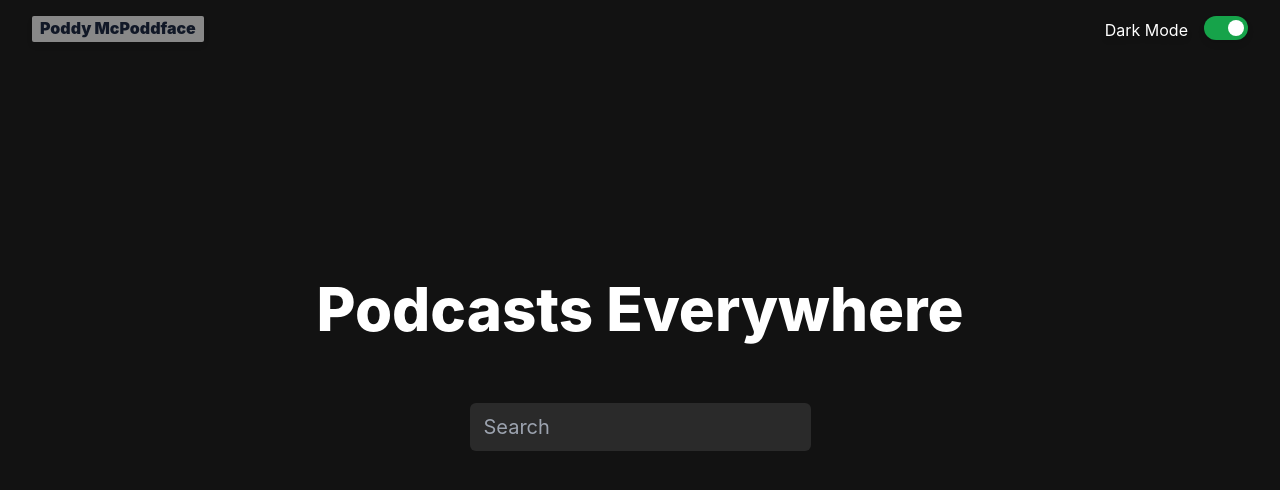
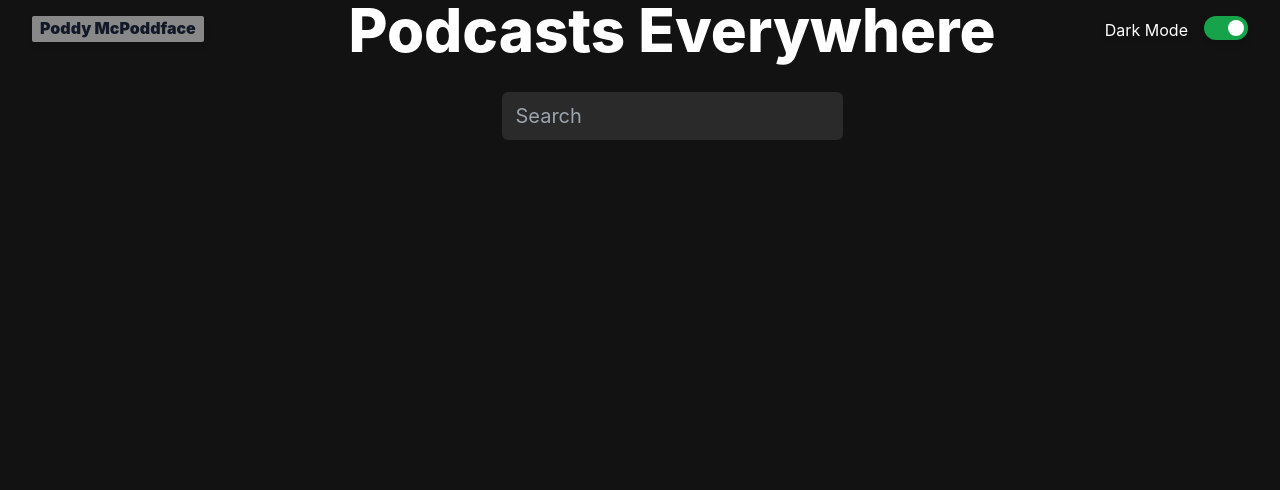
Before and after one commit to bigusbeckus/poddy-mcpoddface, a Next.js app: page / in a window 1280 px wide. Shown: the top 490 px of the page. Built offline with nearby package versions, Linux system fonts and the light colour scheme.

Commit message:
Add fancy search animations

```diff
--- a/src/components/progress.tsx
+++ b/src/components/progress.tsx
@@ -1,16 +1,20 @@
-import { FC, useMemo } from "react";
+import { FC } from "react";
 
-type ProgressProps = {
-  percent: number;
+type ProgressCircularProps = {
+  percent?: number;
+  thickness?: number;
+  className?: string;
 };
 
-export const ProgressCircular: FC<{
-  percent?: number;
-  thickness?: number;
-}> = ({ percent, thickness }) => {
+export const ProgressCircular: FC<ProgressCircularProps> = ({
+  percent,
+  thickness,
+  className,
+}) => {
   const _percent = percent ?? 80;
   const _thickness = thickness ?? 20;
 
+  // TODO: Look into useMemo for this bit
   // const vBoxDimension = 100;
   const circleDimension = 50; // vBoxDimension / 2;
   const strokeWidth = circleDimension * (_thickness / 100);
@@ -24,7 +28,9 @@ export const ProgressCircular: FC<{
           xmlns="http://www.w3.org/2000/svg"
           width={30}
           height={30}
-          className="-rotate-90 w-full h-full stroke-indigo-900">
+          className={`-rotate-90 w-full h-full ${
+            className ? className : "stroke-indigo-800"
+          }`}>
           <circle
             cx={circleDimension}
             cy={circleDimension}
--- a/src/layouts/home.tsx
+++ b/src/layouts/home.tsx
@@ -3,6 +3,7 @@ import { useContext } from "react";
 import { ThemeContext } from "../context/theme";
 import { Toggle } from "../components/toggle";
 import { NavBar } from "../components/nav";
+import Link from "next/link";
 
 export const HomeLayout: React.FC<{ children: React.ReactNode }> = ({
   children,
@@ -12,10 +13,12 @@ export const HomeLayout: React.FC<{ children: React.ReactNode }> = ({
   return (
     <>
       <main className="h-full flex flex-col">
-        <NavBar className="flex justify-between">
-          <div className="bg-gray-900 text-primary_light-300 dark:bg-white/50 dark:text-gray-900 py-0 px-2 rounded-sm font-black align-middle">
-            Poddy McPoddface
-          </div>
+        <NavBar className="w-screen flex justify-between fixed top-0  z-10">
+          <Link href="/">
+            <div className="bg-gray-900 text-primary_light-300 dark:bg-white/50 dark:text-gray-900 py-0 px-2 rounded-sm font-black align-middle cursor-pointer">
+              Poddy McPoddface
+            </div>
+          </Link>
           <Toggle
             enabled={darkMode}
             leading="Dark Mode"
@@ -23,7 +26,10 @@ export const HomeLayout: React.FC<{ children: React.ReactNode }> = ({
             onChange={(checked) => setDarkMode(checked)}
           />
         </NavBar>
-        <div className="flex-1">{children}</div>
+        <div className="h-full flex flex-col">
+          <div className="h-16"></div>
+          <div className="flex-1 overflow-y-scroll">{children}</div>
+        </div>
       </main>
     </>
   );
--- a/src/layouts/root.tsx
+++ b/src/layouts/root.tsx
@@ -27,7 +27,7 @@ export const RootLayout: React.FC<RootLayoutProps> = ({
       </Head>
       <ThemeContext.Provider value={[darkMode, setDarkMode]}>
         {/* <div className={"h-full" + (darkMode ? " dark" : "")}> */}
-        <div className="h-full overflow-y-scroll dark:bg-transparent dark:text-inherit bg-white text-black">
+        <div className="h-full overflow-hidden dark:bg-transparent dark:text-inherit bg-white text-black">
           {children}
           {/* </div> */}
         </div>
--- a/src/pages/index.tsx
+++ b/src/pages/index.tsx
@@ -25,25 +25,34 @@ const Home: NextPageWithRootLayout = () => {
   }
 
   return (
-    <div className={`h-full p-8 flex flex-col justify-center items-center`}>
+    <div className={`h-full px-8`}>
+      <div className={`fixed top-0 w-full ${terms ? "" : "h-100"}`}>
         <div
-        className={`transition duration-1000 overflow-hidden flex flex-col justify-end ${
-          terms ? "h-0 opacity-0" : "pb-16 -mt-16"
+          className={`transition-all duration-500 overflow-hidden flex flex-col justify-end ${
+            terms ? "h-0 opacity-0" : "h-half-screen pb-8"
           }`}>
-        <h1 className={`text-6xl font-extrabold`}>Podcasts Everywhere</h1>
+          <h1 className={`text-6xl text-center font-extrabold`}>
+            Podcasts Everywhere
+          </h1>
         </div>
         <div
-        className={`transition duration-300 text-xl ${
-          terms ? "scale-90" : ""
+          className={`transition duration-100 flex justify-center text-xl w-full z-10 ${
+            terms ? "py-2" : ""
           }`}>
           <TextField
             value={terms}
             onChange={handleTermsInput}
             placeholder="Search"
+            className={terms ? "scale-90" : ""}
           />
         </div>
-      <div className={`w-full p-8 ${terms ? "flex-1" : ""}`}>
-        {isFetching ? (
+      </div>
+      <div
+        className={`transition-all duration-500 w-full py-8 overflow-hidden ${
+          terms ? (isFetching ? "h-2/3" : "h-min") : "h-0 opacity-0"
+        }`}>
+        {terms ? (
+          isFetching ? (
             <Loading />
           ) : error ? (
             <div>
@@ -54,6 +63,9 @@ const Home: NextPageWithRootLayout = () => {
             </div>
           ) : (
             <PodcastList podcasts={data ? data.results : []} />
+          )
+        ) : (
+          <div></div>
         )}
       </div>
     </div>
--- /dev/null
+++ b/src/styles/flex.css
@@ -0,0 +1,3 @@
+.flex-align-start {
+  align-self: flex-start;
+}
--- a/src/styles/globals.css
+++ b/src/styles/globals.css
@@ -5,6 +5,8 @@
 @import "@fontsource/inter";
 @import "@fontsource/inter/variable.css";
 @import url("./animation.css");
+@import url("./flex.css");
+@import url("./size.css");
 
 /* html,
 body {
@@ -32,7 +34,6 @@ a {
     background: black;
   }
 } */
-
 :root {
   font-family: "InterVariable", "Inter", sans-serif;
   font-synthesis: none;
@@ -43,9 +44,10 @@ a {
 }
 
 /*
+html,
 */
-html,
+
 body,
 #__next {
-  height: 100%;
+  height: 100vh;
 }
--- /dev/null
+++ b/src/styles/size.css
@@ -0,0 +1,3 @@
+.h-half-screen {
+  height: 50vh;
+}
```
Lines whose indentation alone changed are shown as unchanged.
